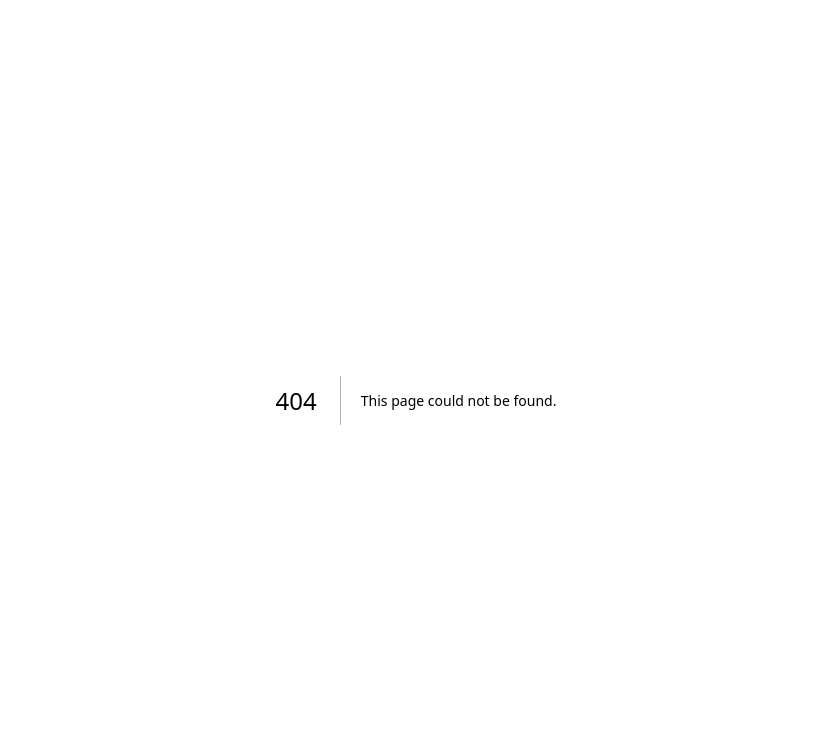
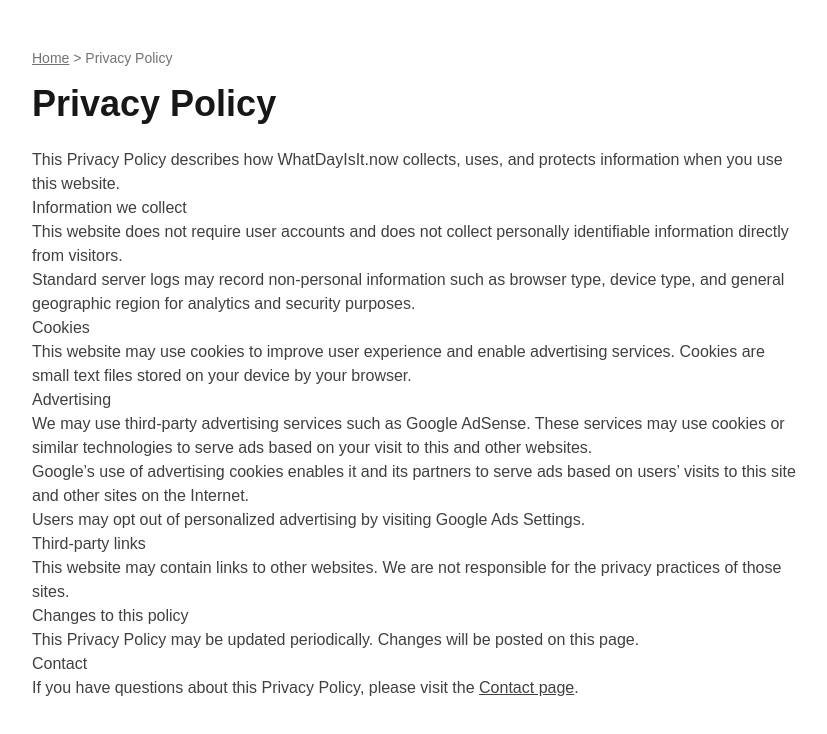
Before and after one commit to bosmeel/whatdayisit-now, a Next.js app: page /privacy-policy in a window 1280 px wide. Before the commit this address had no page. Shown: the top 734 px of the page, without its empty margins (224-1051 px from the left). Built offline with nearby package versions, Linux system fonts and the light colour scheme.

Commit message:
Add Privacy Policy for AdSense compliance

```diff
--- /dev/null
+++ b/app/privacy-policy/page.tsx
@@ -0,0 +1,93 @@
+import Link from "next/link";
+
+export const metadata = {
+  title: "Privacy Policy – WhatDayIsIt.now",
+  description:
+    "Privacy Policy for WhatDayIsIt.now explaining data usage, cookies, and advertising.",
+  alternates: {
+    canonical: "/privacy-policy",
+  },
+};
+
+export default function PrivacyPolicyPage() {
+  return (
+    <main className="min-h-screen bg-white text-neutral-900 px-6 py-12">
+      <div className="max-w-3xl mx-auto">
+
+        <nav className="text-sm text-neutral-500 mb-4">
+          <Link href="/" className="underline">Home</Link>
+          {" > "}
+          <span>Privacy Policy</span>
+        </nav>
+
+        <h1 className="text-4xl font-semibold mb-6">
+          Privacy Policy
+        </h1>
+
+        <div className="prose max-w-none text-neutral-700">
+
+          <p>
+            This Privacy Policy describes how WhatDayIsIt.now collects,
+            uses, and protects information when you use this website.
+          </p>
+
+          <h2>Information we collect</h2>
+          <p>
+            This website does not require user accounts and does not collect
+            personally identifiable information directly from visitors.
+          </p>
+
+          <p>
+            Standard server logs may record non-personal information such as
+            browser type, device type, and general geographic region for
+            analytics and security purposes.
+          </p>
+
+          <h2>Cookies</h2>
+          <p>
+            This website may use cookies to improve user experience and
+            enable advertising services. Cookies are small text files stored
+            on your device by your browser.
+          </p>
+
+          <h2>Advertising</h2>
+          <p>
+            We may use third-party advertising services such as Google AdSense.
+            These services may use cookies or similar technologies to serve ads
+            based on your visit to this and other websites.
+          </p>
+
+          <p>
+            Google’s use of advertising cookies enables it and its partners
+            to serve ads based on users’ visits to this site and other sites
+            on the Internet.
+          </p>
+
+          <p>
+            Users may opt out of personalized advertising by visiting
+            Google Ads Settings.
+          </p>
+
+          <h2>Third-party links</h2>
+          <p>
+            This website may contain links to other websites.
+            We are not responsible for the privacy practices of those sites.
+          </p>
+
+          <h2>Changes to this policy</h2>
+          <p>
+            This Privacy Policy may be updated periodically.
+            Changes will be posted on this page.
+          </p>
+
+          <h2>Contact</h2>
+          <p>
+            If you have questions about this Privacy Policy,
+            please visit the <Link href="/contact" className="underline">Contact page</Link>.
+          </p>
+
+        </div>
+      </div>
+    </main>
+  );
+}
```
